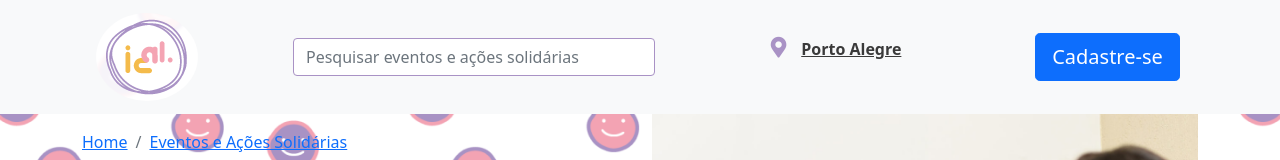
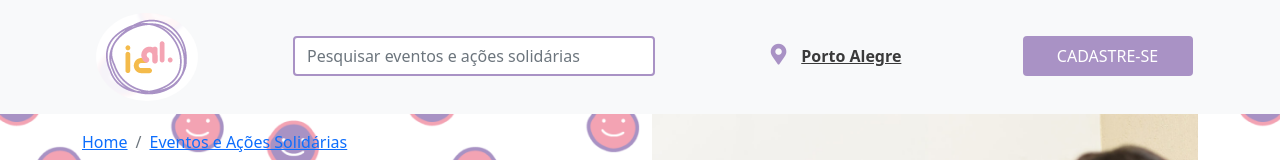
Before and after one commit to JoaoBitelo/hackatek-front, a React (Create React App) app: page / in a window 1280 px wide. Shown: the top 160 px of the page. Built offline with nearby package versions, Linux system fonts and the light colour scheme; data requests are answered from the project's data file.

Commit message:
Formaliza header

```diff
--- a/src/components/layout/Button.js
+++ b/src/components/layout/Button.js
@@ -8,6 +8,8 @@ function ButtonGeneric(props) {
                 color: "white",
                 backgroundColor: "#A992C5",
                 borderWidth: 0,
+                minWidth: 170,
+                minHeight: 40,
             }}
         >
             {props.text}
--- a/src/components/layout/Header.js
+++ b/src/components/layout/Header.js
@@ -14,25 +14,46 @@ import { Button } from "react-bootstrap";
 function Header() {
     return (
         <Navbar bg="light" expand="lg">
-            <Container style={{justifyContent: "space-around"}}>
-                <Navbar.Brand href="#home" style={{flex: 1, justifyContent: "center", paddingLeft: 14}}>
+            <Container
+                style={{
+                    justifyContent: "space-around",
+                    alignItems: "baseline",
+                }}
+            >
+                <Navbar.Brand
+                    href="#home"
+                    style={{
+                        flex: 1,
+                        justifyContent: "center",
+                        paddingLeft: 14,
+                    }}
+                >
                     <Image roundedCircle src={image} />
                 </Navbar.Brand>
 
-                <Nav className="me-auto" style={{flex: 2, justifyContent: "center"}}>
+                <Nav
+                    className="me-auto"
+                    style={{ flex: 2, justifyContent: "center" }}
+                >
                     <InputGroup>
                         <FormControl
                             placeholder="Pesquisar eventos e ações solidárias"
                             aria-describedby="basic-addon2"
                             style={{
-                                borderWidth: 1,
+                                borderWidth: 2,
                                 borderColor: "#A992C5",
                             }}
                         />
                     </InputGroup>
                 </Nav>
 
-                <Nav className="me-auto" style={{flex: 2, justifyContent: "center", alignItems: "baseline"}}>
+                <Nav
+                    style={{
+                        flex: 2,
+                        justifyContent: "center",
+                        alignItems: "baseline",
+                    }}
+                >
                     <i
                         class="fas fa-map-marker-alt fa-2x"
                         style={{
@@ -54,10 +75,15 @@ function Header() {
                     </p>
                 </Nav>
 
-                <Nav className="me-auto" style={{flex: 1, justifyContent: "center"}}>
-                    <Button size="lg" variant="primary">
-                        Cadastre-se
-                    </Button>
+                <Nav
+                    className="me-auto"
+                    style={{ flex: 1, justifyContent: "center" }}
+                >
+                    <ButtonGeneric
+                        size="lg"
+                        variant="primary"
+                        text={"CADASTRE-SE"}
+                    />
                 </Nav>
             </Container>
         </Navbar>
```
